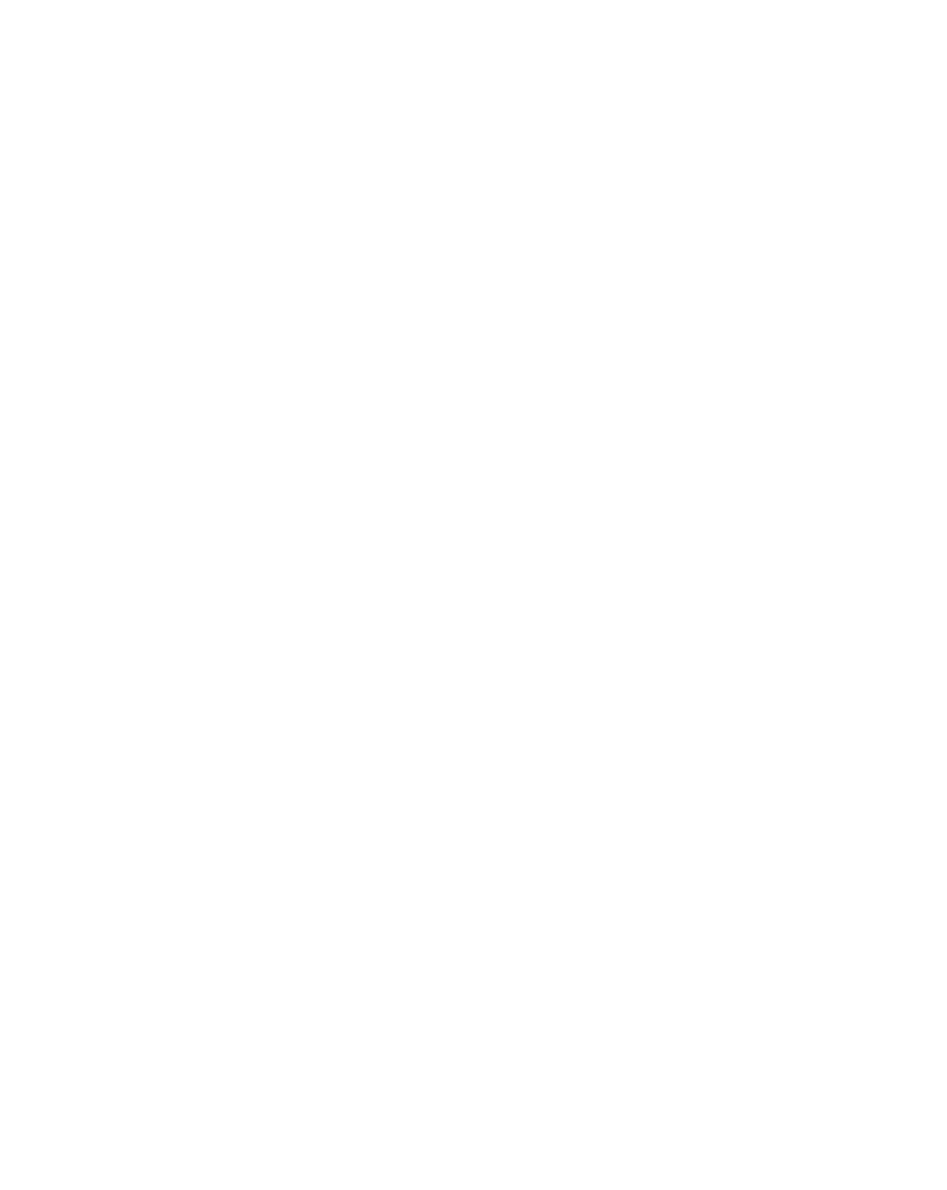
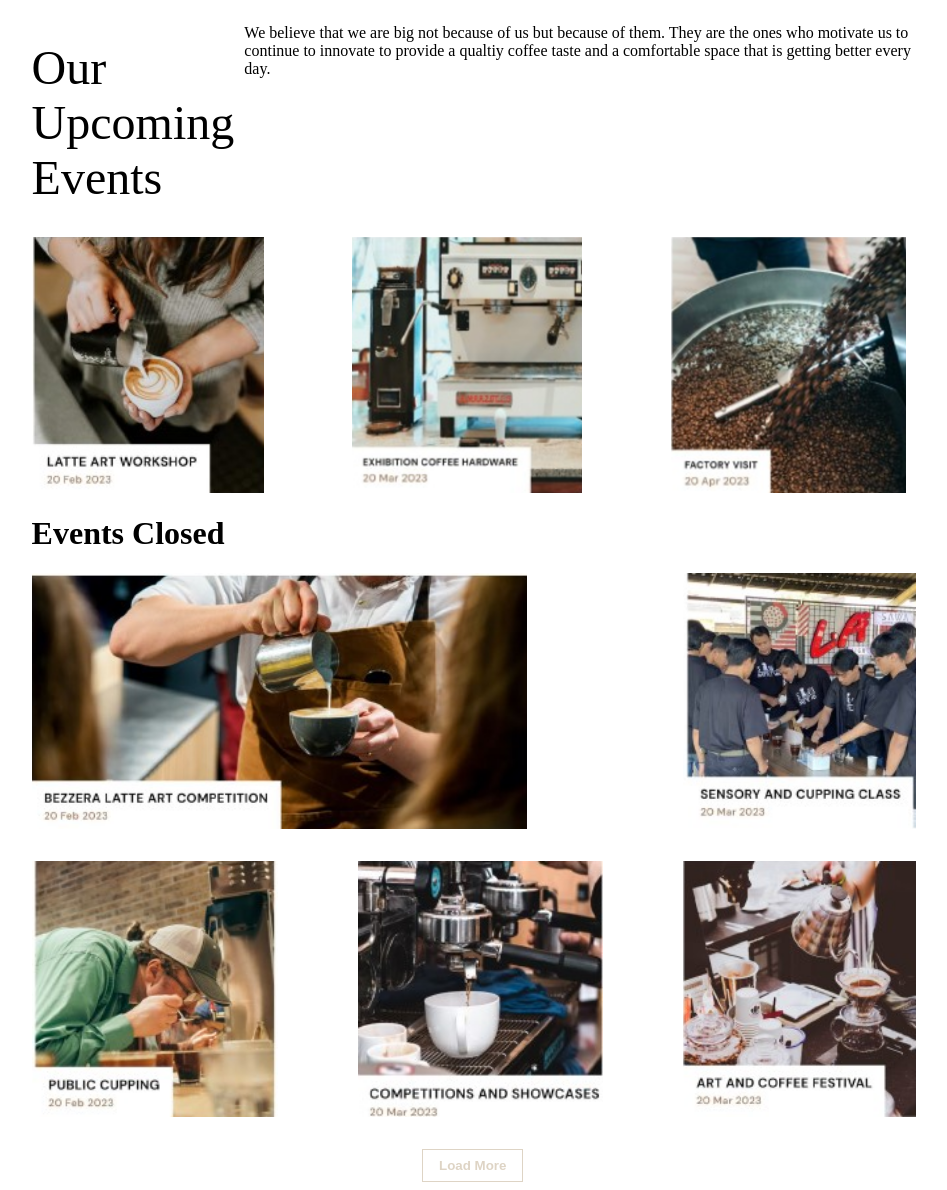
Before and after one commit to DeimantasLapiniauskas/Coffee-shop, a plain HTML site: page index.html in a window 1280 px wide. Shown: the whole page, without its empty margins (166-1113 px from the left). Before the commit the page ends 800 px from the top, so only its background shows below. Drawn offline with Linux system fonts and the light colour scheme.

Commit message:
Trying to add main again

```diff
--- a/index.html
+++ b/index.html
@@ -9,7 +9,33 @@
 
   <body>
     <header></header>
-    <main></main>
+    <main>
+      <div class="upcoming">
+        <h1>Our Upcoming Events</h1>
+        <p>
+          We believe that we are big not because of us but because of them. They
+          are the ones who motivate us to continue to innovate to provide a
+          qualtiy coffee taste and a comfortable space that is getting better
+          every day.
+        </p>
+      </div>
+      <div class="upcomingImages">
+        <img src="/Images/LatteArtWorkshop.png" />
+        <img src="/Images/ExhibitionCoffeeHardware.png" />
+        <img src="Images/FactoryVisit.png" />
+      </div>
+      <h1>Events Closed</h1>
+      <div class="ClosedImages">
+        <img src="/Images/BezzeraLatteArtCompetition.png" />
+        <img src="/Images/SensoryAndCuppingClass.png" />
+        <img src="/Images/PublicCupping.png" />
+        <img src="/Images/CompetitionsAndShowcases.png" />
+        <img src="/Images/ArtAndcoffeeFestival.png" />
+      </div>
+      <div class="mainButton">
+        <button class="loadMore">Load More</button>
+      </div>
+    </main>
     <footer></footer>
   </body>
 </html>
--- a/style.css
+++ b/style.css
@@ -0,0 +1,44 @@
+main {
+  width: 70%;
+  margin: auto;
+  align-items: center;
+}
+
+.upcoming {
+  display: flex;
+  justify-content: space-between;
+}
+.upcoming h1 {
+  font-size: 300%;
+  font-weight: 500;
+}
+.upcomingImages {
+  height: 20vw;
+  display: flex;
+  width: 100%;
+  gap: 10%;
+}
+.upcomingImages img {
+  height: 100%;
+}
+.ClosedImages {
+  display: flex;
+  flex-wrap: wrap;
+  gap: 2rem;
+  justify-content: space-between;
+}
+.ClosedImages img {
+  height: 20vw;
+}
+.mainButton {
+  width: 6.5rem;
+  margin: 0 auto;
+  padding-top: 2rem;
+}
+.loadMore {
+  padding: 0.5rem 1rem;
+  background-color: white;
+  border: 1px solid #ded4c5;
+  color: #ded4c5;
+  font-weight: 600;
+}
```
Also changed, not shown: Images/ArtAndcoffeeFestival.png (added), Images/BezzeraLatteArtCompetition.png (added), Images/CompetitionsAndShowcases.png (added), Images/ExhibitionCoffeeHardware.png (added), Images/FactoryVisit.png (added), Images/LatteArtWorkshop.png (added), Images/PublicCupping.png (added), Images/SensoryAndCuppingClass.png (added).
